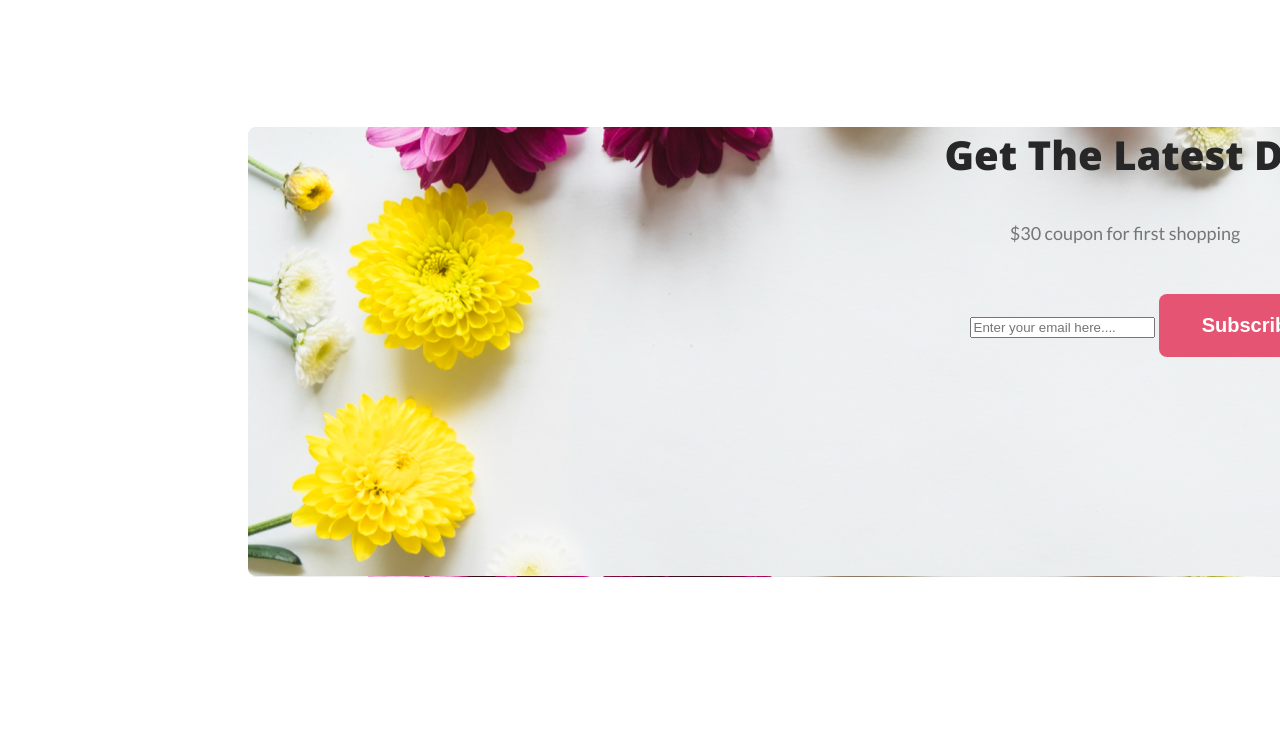
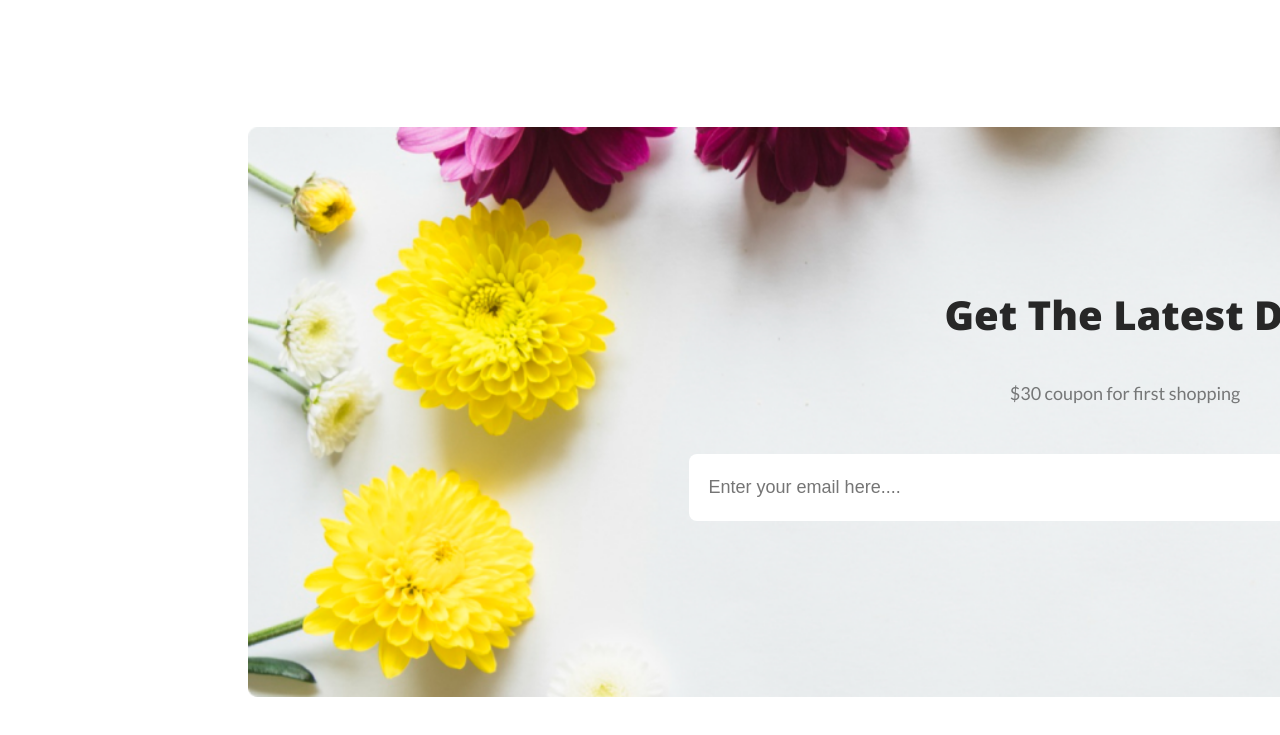
Before and after one commit to mah-mudulhasan-jim/online-_flower_shop_01, a plain HTML site: page index.html in a window 1280 px wide. Shown: the part 3813-4548 px from the top of the page. Drawn offline with nearby package versions, Linux system fonts and the light colour scheme.

Commit message:
main section completed

```diff
--- a/index.html
+++ b/index.html
@@ -86,12 +86,14 @@
                 <div><img src="Flower_Asset/Rectangle 6.png" alt=""></div>
             </div>
             <div class="last_main">
+               <div>
                 <h3 class="common_title">Get The Latest Deals</h3>
                 <p id="para2" class="para_style">$30 coupon for first shopping</p>
-                <div class="email_button">
-                    <input type="email" placeholder="Enter your email here....">
+                <div>
+                    <input class="email" type="email" placeholder="Enter your email here....">
                     <button class="btn_primary">Subscribe</button>
                 </div>
+               </div>
             </div>
         </section>
     </main>
--- a/styles/index.css
+++ b/styles/index.css
@@ -63,7 +63,8 @@ main {
     margin-left: 240px;
     margin-right: 240px;
 }
-.info{
+
+.info {
     margin-left: 240px;
     margin-right: 240px;
 }
@@ -188,25 +189,43 @@ figcaption {
     border-radius: 8px;
     background: rgba(229, 84, 115, 0.05);
 }
-.hot_deal{
+
+.hot_deal {
     text-align: center;
 }
 
 /* instagram section styles */
-.instagram{
+.instagram {
     width: 1815px;
     display: block;
     text-align: center;
     margin-left: 240px;
     /* margin-right: 240px; */
 }
-.flower_container2{
+
+.flower_container2 {
     display: flex;
     justify-content: space-between;
     align-items: center;
     margin-bottom: 130px;
 }
-.last_main{
+
+.last_main {
     background-image: url(../Flower_Asset/Rectangle\ 9.png);
+    background-repeat: no-repeat;
+    background-size: 100% 100%;
     height: 450px;
+    padding-top: 120px;
 }
+
+
+.email {
+    border: 0;
+    width: 700px;
+    height: 65px;
+    border-radius: 8px;
+    background: #FFF;
+    padding-left: 20px;
+    font-size: 18px;
+    margin-right: 25px;
+}
```
